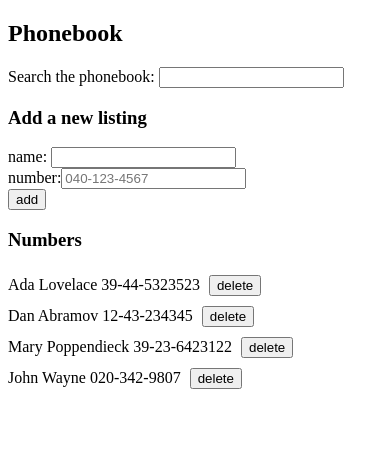
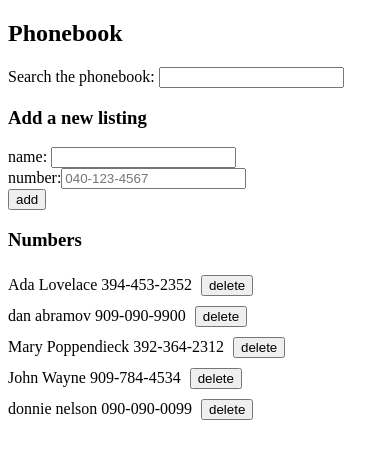
Before and after one commit to Cherryboome/fullstackopen, a React (Create React App) app in the folder part2/phonebook/: page / in a window 390 px wide. Shown: the top 458 px of the page. Built offline with nearby package versions, Linux system fonts and the light colour scheme; data requests are answered from the project's data file.

Commit message:
completed exercise 2.18*: Phonebook step10

```diff
--- a/part2/phonebook/db.json
+++ b/part2/phonebook/db.json
@@ -2,23 +2,28 @@
   "persons": [
     {
       "name": "Ada Lovelace",
-      "number": "39-44-5323523",
+      "number": "394-453-2352",
       "id": 2
     },
     {
-      "name": "Dan Abramov",
-      "number": "12-43-234345",
+      "name": "dan abramov",
+      "number": "909-090-9900",
       "id": 3
     },
     {
       "name": "Mary Poppendieck",
-      "number": "39-23-6423122",
+      "number": "392-364-2312",
       "id": 4
     },
     {
       "name": "John Wayne",
-      "number": "020-342-9807",
+      "number": "909-784-4534",
       "id": 5
+    },
+    {
+      "name": "donnie nelson",
+      "number": "090-090-0099",
+      "id": 6
     }
   ]
 }
--- a/part2/phonebook/src/App.js
+++ b/part2/phonebook/src/App.js
@@ -4,7 +4,7 @@ import Persons from "./components/Persons";
 import Filter from "./components/Filter";
 import PersonForm from "./components/PersonForm";
 
-import { getAll, create, deleteObj } from "./services/persons";
+import { getAll, create, deleteObj, update } from "./services/persons";
 
 const App = () => {
   const [persons, setPersons] = useState([]);
@@ -22,14 +22,27 @@ const App = () => {
   const addPerson = event => {
     event.preventDefault();
     const addPerson = { name: newName, number: newNumber };
+    const filteredPerson = persons.find(
+      person => person.name.toLocaleLowerCase() === newName.toLocaleLowerCase()
+    );
 
-    if (
-      persons.find(
-        person =>
-          person.name.toLocaleLowerCase() === newName.toLocaleLowerCase()
-      )
-    ) {
-      alert(`${newName} is already added to phonebook`);
+    const changedNumber = { ...filteredPerson, number: newNumber };
+
+    if (filteredPerson) {
+      window.confirm(
+        `${newName} is already added to phonebook, replace the old number with a new one?`
+      );
+      update(filteredPerson.id, changedNumber)
+        .then(returnedPerson =>
+          setPersons(
+            persons.map(person =>
+              person.id !== filteredPerson.id ? person : returnedPerson
+            )
+          )
+        )
+        .catch(error => {
+          alert(`${filteredPerson.name}'s number cannot be updated`);
+        });
       setNewName("");
       setNewNumber("");
     } else {
--- a/part2/phonebook/src/components/Persons.js
+++ b/part2/phonebook/src/components/Persons.js
@@ -2,7 +2,6 @@ import React from "react";
 import DeleteButton from "./DeleteButton";
 
 const Persons = ({ searchResults, handleDelete }) => {
-  console.log(searchResults);
   return searchResults.map(person => {
     return (
       <div key={person.name}>
--- a/part2/phonebook/src/services/persons.js
+++ b/part2/phonebook/src/services/persons.js
@@ -18,3 +18,9 @@ export const deleteObj = id => {
     .then(response => response.data)
     .catch(error => console.log(error));
 };
+
+export const update = (id, newObject) => {
+  const baseURL = `http://localhost:3001/persons/${id}`;
+  const request = axios.put(baseURL, newObject);
+  return request.then(response => response.data);
+};
```
